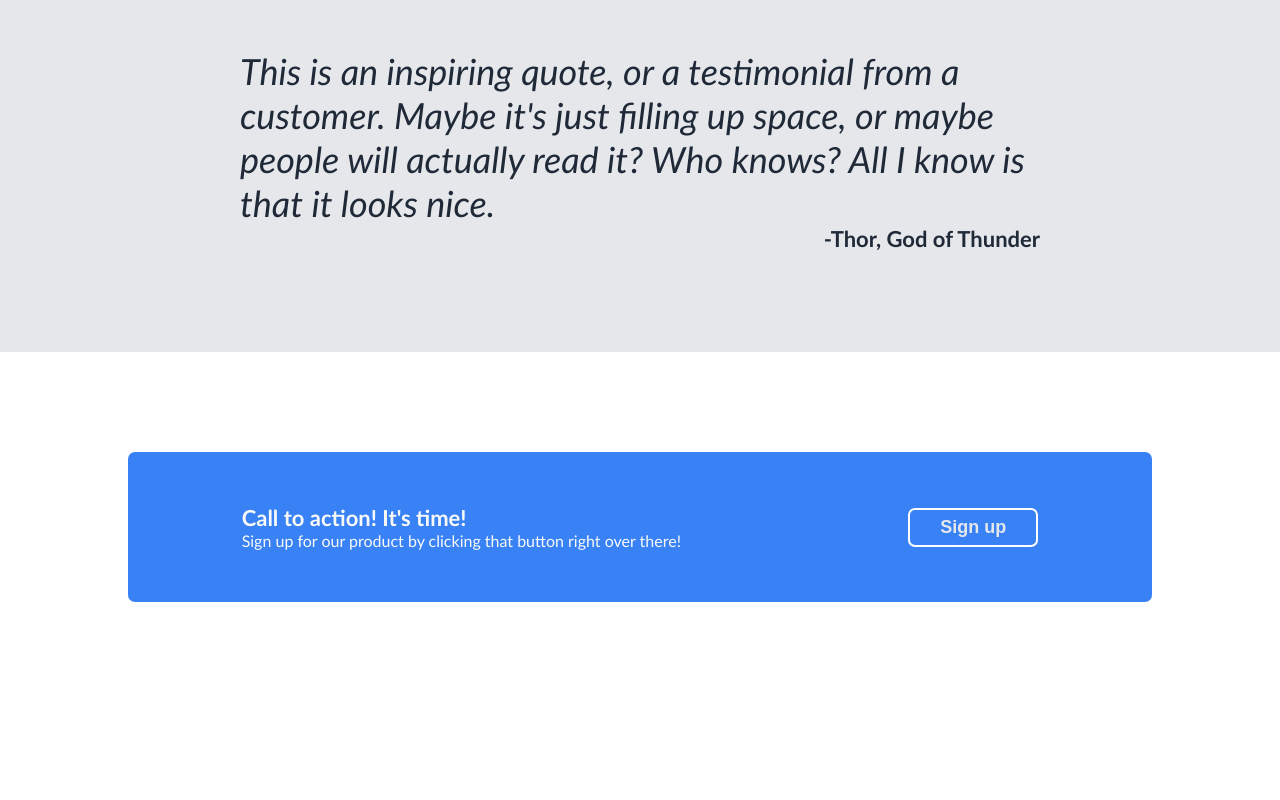
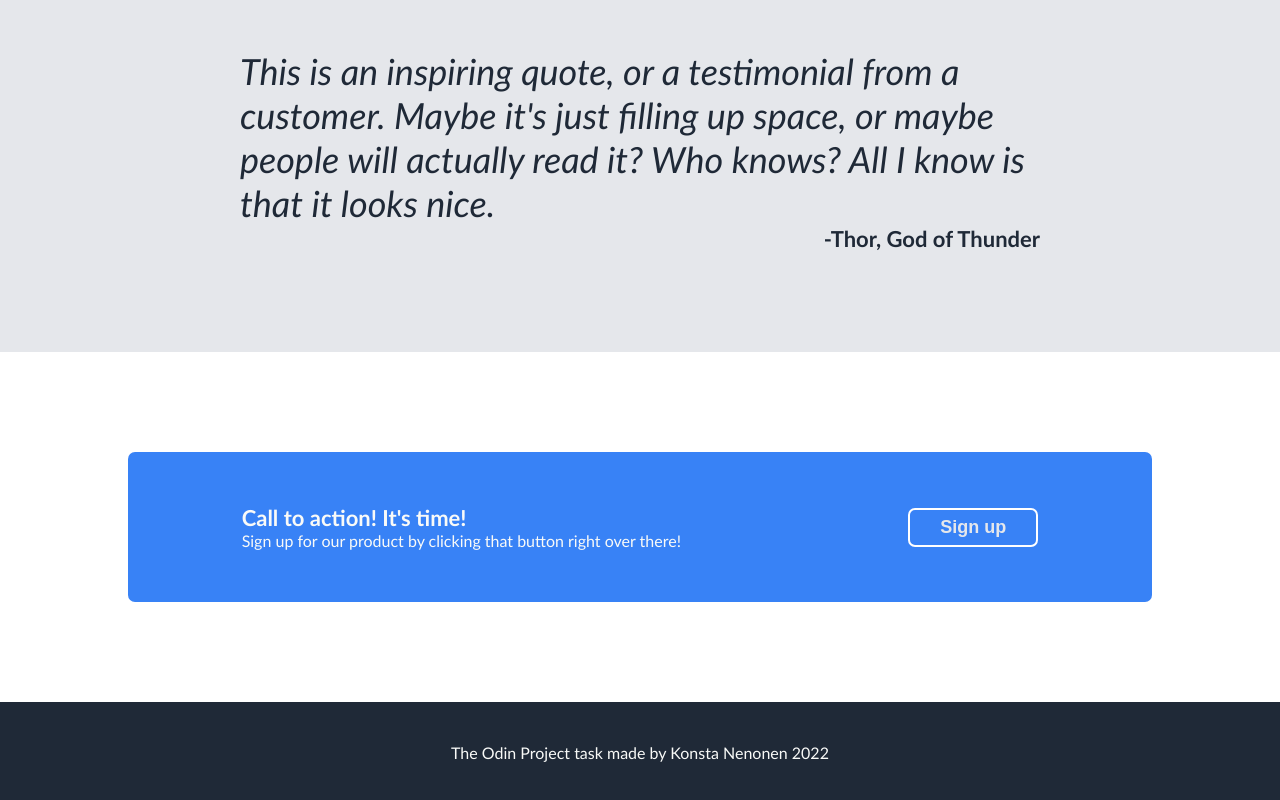
Before and after one commit to Konstanenonen/Example-Landing-Page, a plain HTML site: page index.html in a window 1280 px wide. Shown: the part 1222-2022 px from the top of the page. Before the commit the page ends 1924 px from the top, so only its background shows below. Drawn offline with Linux system fonts and the light colour scheme.

Commit message:
Finished footer and the whole project

```diff
--- a/index.html
+++ b/index.html
@@ -74,6 +74,8 @@
         <button>Sign up</button>
       </div>
     </div>
-    <footer></footer>
+    <footer>
+      <p>The Odin Project task made by Konsta Nenonen 2022</p>
+    </footer>
   </body>
 </html>
--- a/style.css
+++ b/style.css
@@ -167,3 +167,17 @@ button {
 .sign-up-section button {
   border: solid 2px white;
 }
+
+/* Footer  */
+
+footer {
+  background-color: #1F2937;
+  height: 100px;
+  display: flex;
+  justify-content: center;
+  align-items: center;
+}
+
+footer p {
+  color: #F9FAF8;
+}
```
